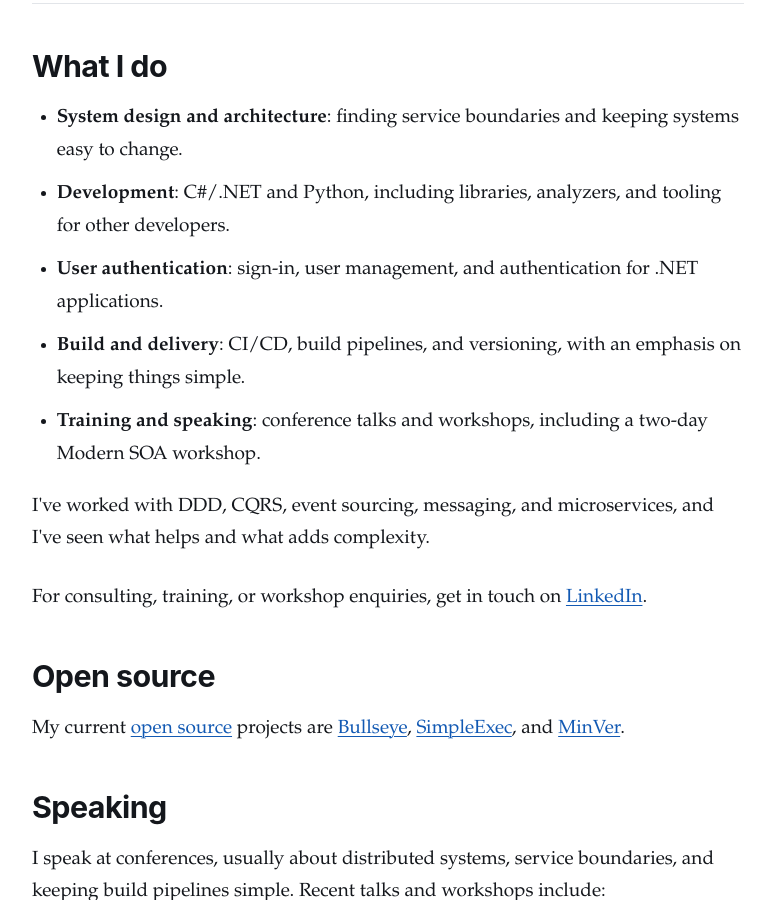
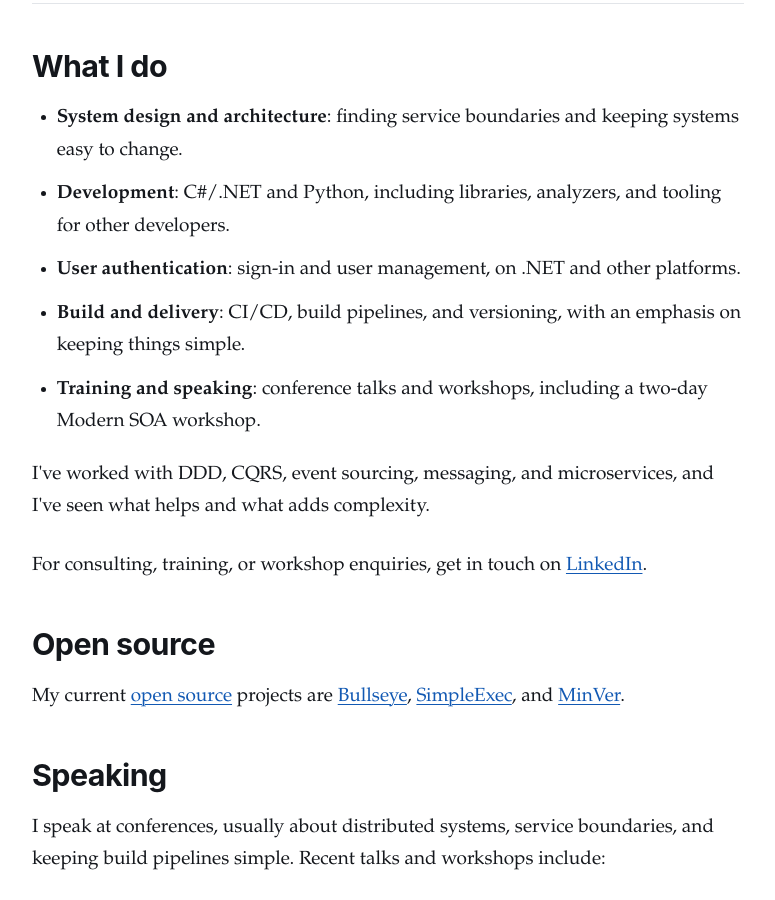
Before and after one commit to adamralph/adamralph.github.com, a Jekyll site: the page built from about.html, in a window 1280 px wide and 900 px high, scrolled down 1408 px. Shown: the whole window, without its empty margins (252-1027 px from the left). Built offline with Jekyll 4.4.1, drawn with Linux system fonts in a browser that asks for light colours.

Commit message:
clarify the user authentication skill
Drop the redundant mention of authentication and the .NET-only scope.

```diff
--- a/about.html
+++ b/about.html
@@ -32,7 +32,7 @@
       <ul class="skills">
         <li><strong>System design and architecture</strong>: finding service boundaries and keeping systems easy to change.</li>
         <li><strong>Development</strong>: C#/.NET and Python, including libraries, analyzers, and tooling for other developers.</li>
-        <li><strong>User authentication</strong>: sign-in, user management, and authentication for .NET applications.</li>
+        <li><strong>User authentication</strong>: sign-in and user management, on .NET and other platforms.</li>
         <li><strong>Build and delivery</strong>: CI/CD, build pipelines, and versioning, with an emphasis on keeping things simple.</li>
         <li><strong>Training and speaking</strong>: conference talks and workshops, including a two-day Modern SOA workshop.</li>
       </ul>
```
